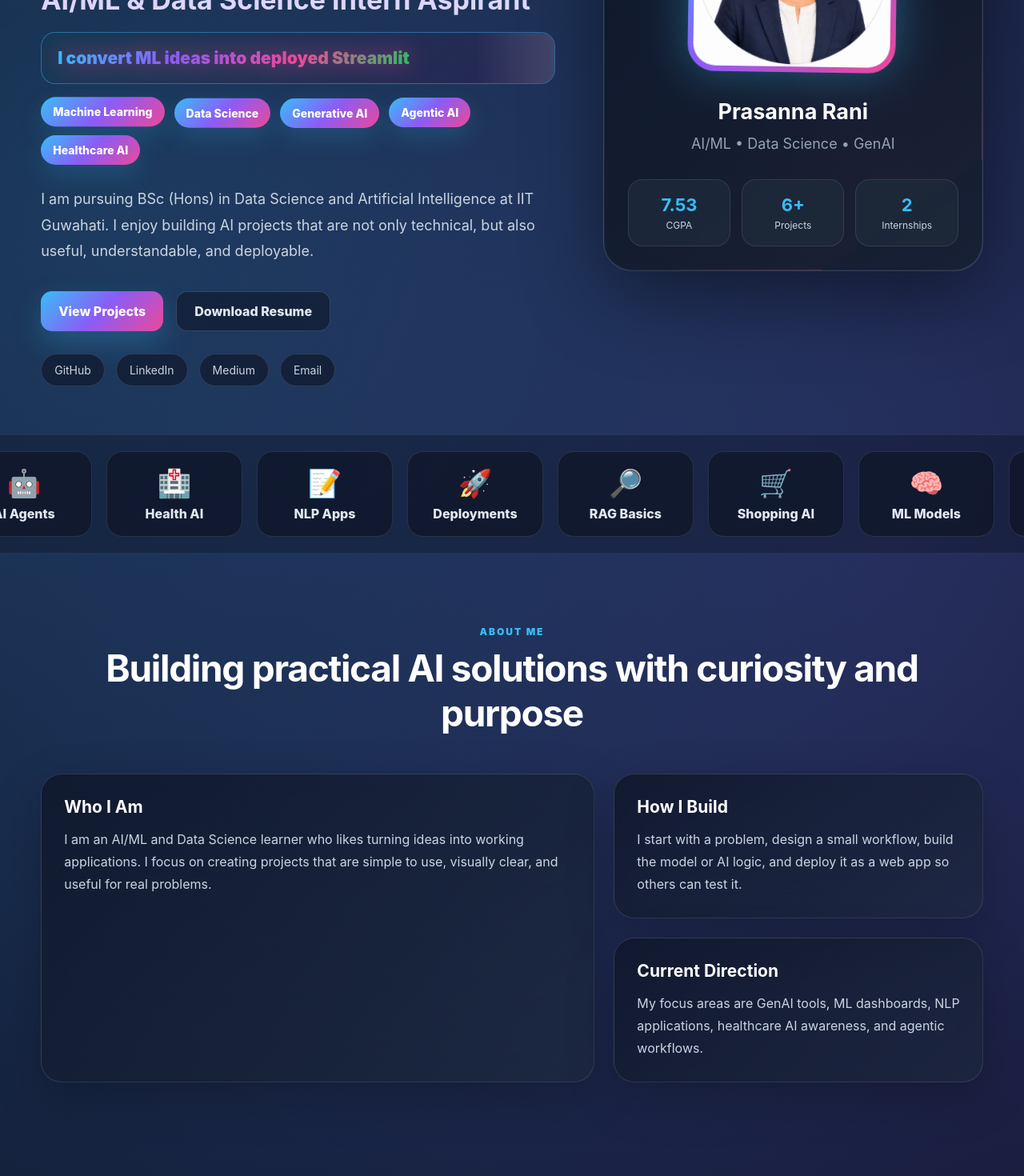
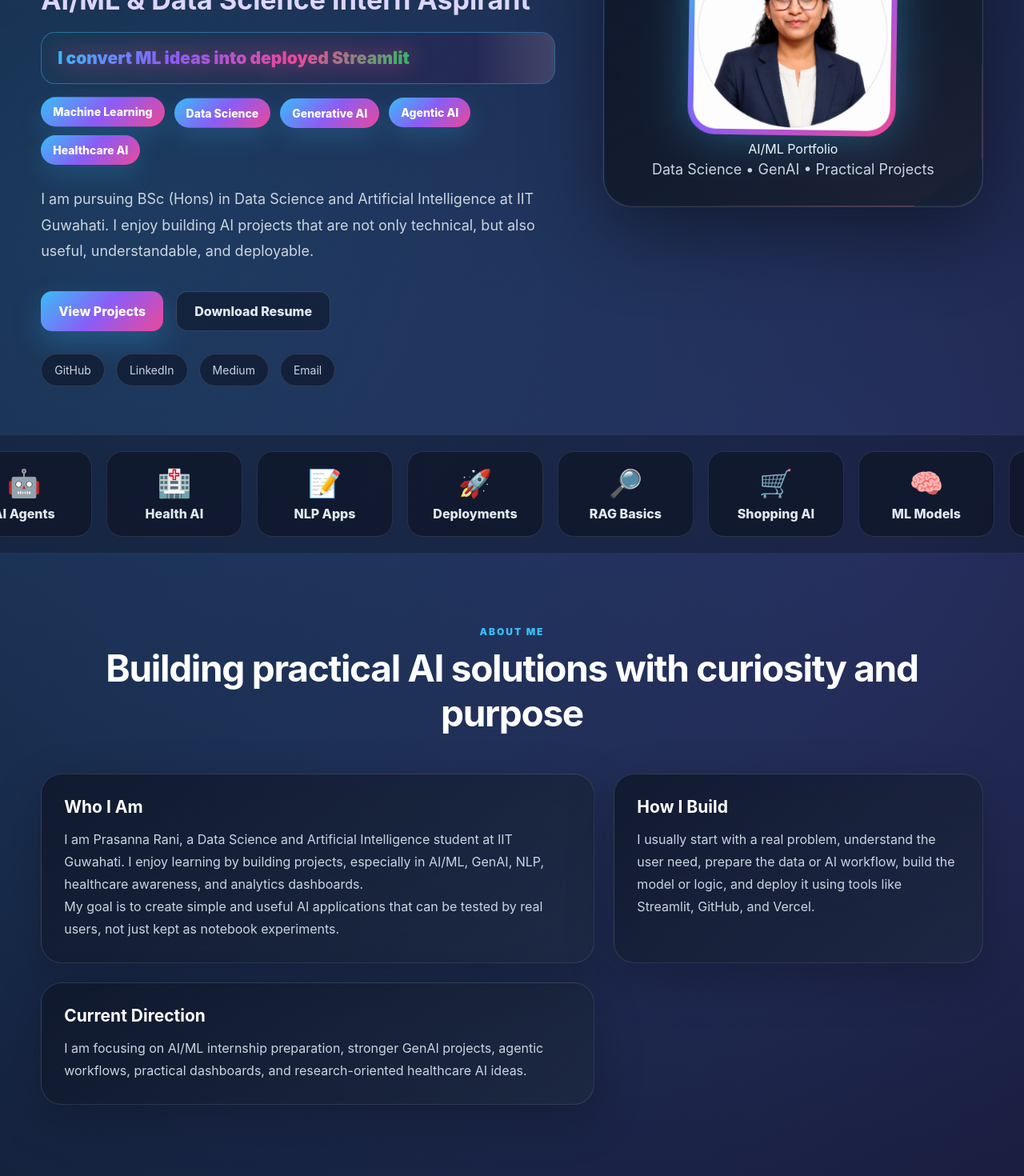
Before and after one commit to Prasannasegabandi36/prasanna-ai-ml-portfolio, a React (Vite) app: page / in a window 1280 px wide. Shown: the part 520-1990 px from the top of the page at 80% size. Built offline with nearby package versions, Linux system fonts and the light colour scheme.

Commit message:
Update main.jsx

```diff
--- a/src/main.jsx
+++ b/src/main.jsx
@@ -39,7 +39,7 @@ const education = [
     institute: "Indian Institute of Technology, Guwahati",
     score: "CGPA: 7.53",
     year: "2023 - Present",
-    note: "Building a strong foundation in mathematics, computing, machine learning, and applied AI."
+    note: "Building a foundation in mathematics, computing, machine learning, and applied AI."
   },
   {
     degree: "Senior Secondary",
@@ -254,6 +254,7 @@ function App() {
   const [sentenceIndex, setSentenceIndex] = useState(0);
   const [typedText, setTypedText] = useState("");
   const [theme, setTheme] = useState("theme-cyan");
+  const [activeSection, setActiveSection] = useState("home");
 
   const [form, setForm] = useState({
     name: "",
@@ -270,6 +271,7 @@ function App() {
 
   const changeTheme = (section) => {
     setTheme(themeMap[section] || "theme-cyan");
+    setActiveSection(section);
   };
 
   const handleContact = (event) => {
@@ -305,16 +307,18 @@ function App() {
   return (
     <div className={`app ${theme}`}>
       <nav className="navbar">
-        <a href="#home" className="logo" onClick={() => changeTheme("home")}>PR</a>
+        <a href="#home" className="logo" onClick={() => changeTheme("home")}>
+          PR
+        </a>
 
         <div className="navLinks">
-          <a href="#about" onClick={() => changeTheme("about")}>About</a>
-          <a href="#education" onClick={() => changeTheme("education")}>Education</a>
-          <a href="#experience" onClick={() => changeTheme("experience")}>Experience</a>
-          <a href="#skills" onClick={() => changeTheme("skills")}>Skills</a>
-          <a href="#research" onClick={() => changeTheme("research")}>Research</a>
-          <a href="#projects" onClick={() => changeTheme("projects")}>Projects</a>
-          <a href="#contact" onClick={() => changeTheme("contact")}>Contact</a>
+          <a className={activeSection === "about" ? "activeNav" : ""} href="#about" onClick={() => changeTheme("about")}>About</a>
+          <a className={activeSection === "education" ? "activeNav" : ""} href="#education" onClick={() => changeTheme("education")}>Education</a>
+          <a className={activeSection === "experience" ? "activeNav" : ""} href="#experience" onClick={() => changeTheme("experience")}>Experience</a>
+          <a className={activeSection === "skills" ? "activeNav" : ""} href="#skills" onClick={() => changeTheme("skills")}>Skills</a>
+          <a className={activeSection === "research" ? "activeNav" : ""} href="#research" onClick={() => changeTheme("research")}>Research</a>
+          <a className={activeSection === "projects" ? "activeNav" : ""} href="#projects" onClick={() => changeTheme("projects")}>Projects</a>
+          <a className={activeSection === "contact" ? "activeNav" : ""} href="#contact" onClick={() => changeTheme("contact")}>Contact</a>
         </div>
       </nav>
 
@@ -364,29 +368,14 @@ function App() {
           </div>
         </div>
 
-        <div className="profilePanel">
+        <div className="profilePanel cleanProfilePanel">
           <div className="profileFrame">
             <img src={profile.image} alt="Prasanna Rani profile" />
           </div>
 
-          <div className="profileInfoCard">
-            <h3>{profile.shortName}</h3>
-            <p>AI/ML • Data Science • GenAI</p>
-
-            <div className="statsGrid">
-              <div>
-                <strong>7.53</strong>
-                <span>CGPA</span>
-              </div>
-              <div>
-                <strong>6+</strong>
-                <span>Projects</span>
-              </div>
-              <div>
-                <strong>2</strong>
-                <span>Internships</span>
-              </div>
-            </div>
+          <div className="profileCaption">
+            <span>AI/ML Portfolio</span>
+            <p>Data Science • GenAI • Practical Projects</p>
           </div>
         </div>
       </section>
@@ -408,29 +397,35 @@ function App() {
           <h2>Building practical AI solutions with curiosity and purpose</h2>
         </div>
 
-        <div className="aboutBento">
-          <div className="aboutBox bigBox">
+        <div className="aboutBento balancedAbout">
+          <div className="aboutBox">
             <h3>Who I Am</h3>
             <p>
-              I am an AI/ML and Data Science learner who likes turning ideas
-              into working applications. I focus on creating projects that are
-              simple to use, visually clear, and useful for real problems.
+              I am Prasanna Rani, a Data Science and Artificial Intelligence student at
+              IIT Guwahati. I enjoy learning by building projects, especially in AI/ML,
+              GenAI, NLP, healthcare awareness, and analytics dashboards.
+            </p>
+            <p>
+              My goal is to create simple and useful AI applications that can be tested
+              by real users, not just kept as notebook experiments.
             </p>
           </div>
 
           <div className="aboutBox">
             <h3>How I Build</h3>
             <p>
-              I start with a problem, design a small workflow, build the model
-              or AI logic, and deploy it as a web app so others can test it.
+              I usually start with a real problem, understand the user need, prepare the
+              data or AI workflow, build the model or logic, and deploy it using tools
+              like Streamlit, GitHub, and Vercel.
             </p>
           </div>
 
           <div className="aboutBox">
             <h3>Current Direction</h3>
             <p>
-              My focus areas are GenAI tools, ML dashboards, NLP applications,
-              healthcare AI awareness, and agentic workflows.
+              I am focusing on AI/ML internship preparation, stronger GenAI projects,
+              agentic workflows, practical dashboards, and research-oriented healthcare
+              AI ideas.
             </p>
           </div>
         </div>
@@ -608,40 +603,40 @@ function App() {
               <span></span>
               <span></span>
               <span></span>
-              <p>prasanna@portfolio:~</p>
+              <p>prasanna@portfolio:message</p>
             </div>
 
             <label>
-              <small>~/name</small>
+              <small>visitor.name</small>
               <input
                 type="text"
-                placeholder="your name"
+                placeholder="Enter your name"
                 value={form.name}
                 onChange={(e) => setForm({ ...form, name: e.target.value })}
               />
             </label>
 
             <label>
-              <small>~/email</small>
+              <small>visitor.email</small>
               <input
                 type="email"
-                placeholder="you@domain.com"
+                placeholder="Enter your email"
                 value={form.email}
                 onChange={(e) => setForm({ ...form, email: e.target.value })}
               />
             </label>
 
             <label>
-              <small>~/message</small>
+              <small>visitor.message</small>
               <textarea
-                placeholder="echo 'hello prasanna...'"
+                placeholder="Write your message for internship, project, or collaboration..."
                 rows="5"
                 value={form.message}
                 onChange={(e) => setForm({ ...form, message: e.target.value })}
               ></textarea>
             </label>
 
-            <button type="submit">send_message.sh</button>
+            <button type="submit">Send Portfolio Message</button>
           </form>
 
           <div className="contactSide">
```
